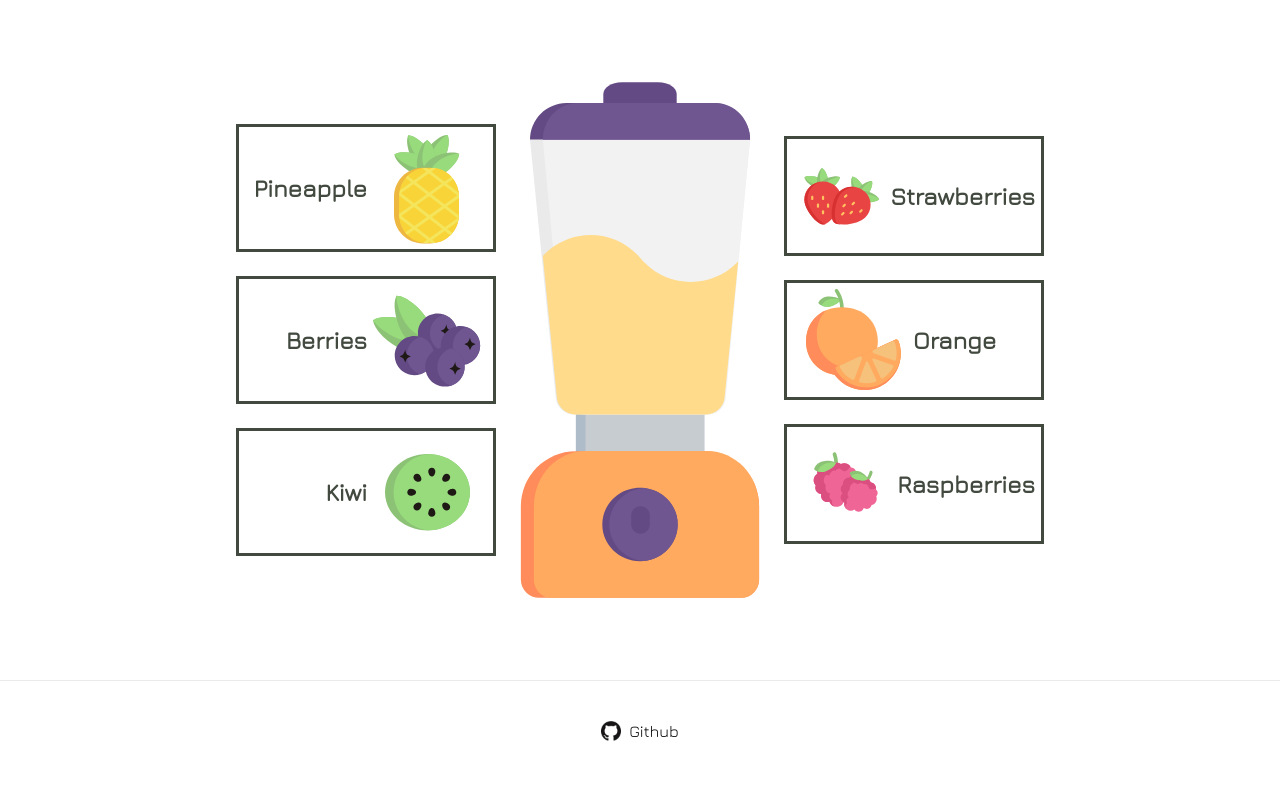
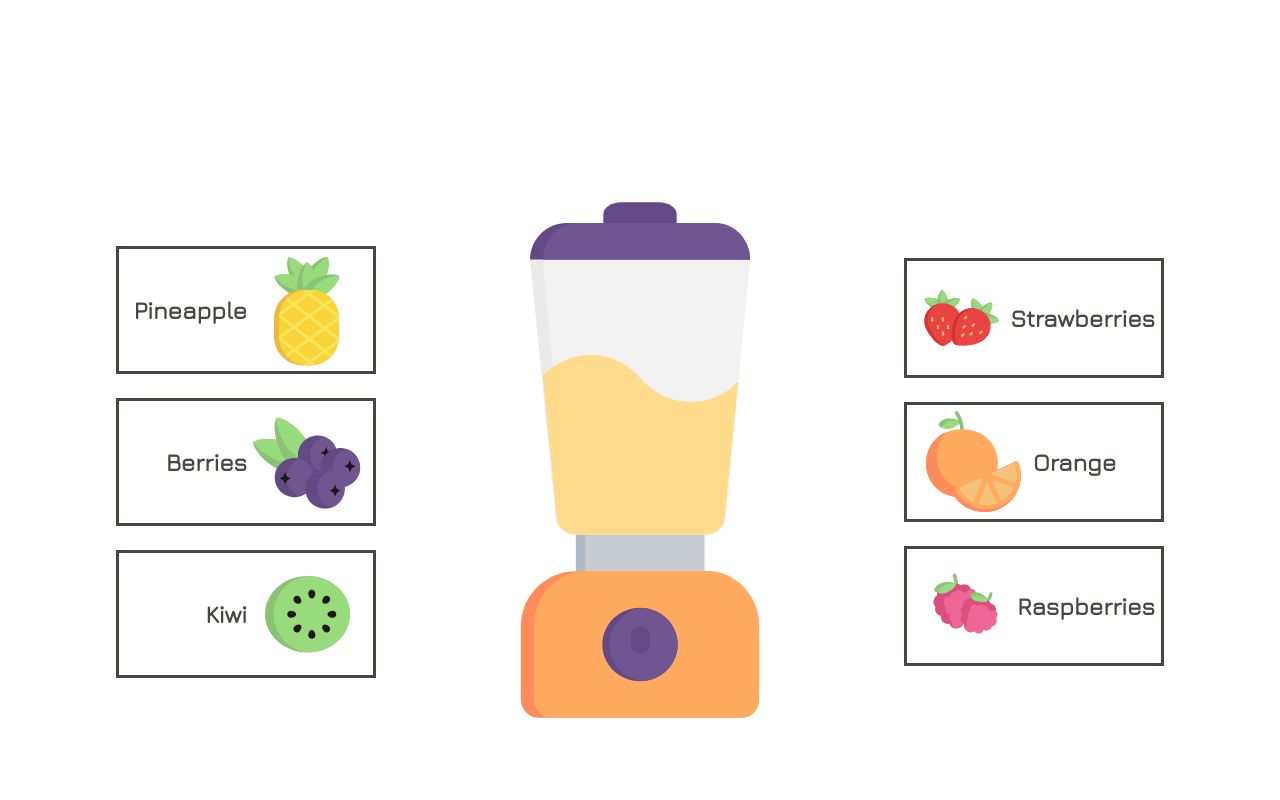
Before and after one commit to JustD4nTe/mixhue, a Next.js app: page / in a window 1280 px wide. Shown: the top 800 px of the page. Built offline with nearby package versions, Linux system fonts and the light colour scheme.

Commit message:
Add Mixer component

```diff
--- /dev/null
+++ b/components/Mixer.jsx
@@ -0,0 +1,11 @@
+import React from "react";
+import Image from "next/image";
+import styles from "../components/Mixer.module.css";
+
+export default function FruitIngredients(props) {
+  return (
+    <div className={styles.mixer}>
+      <Image src={props.imageSource} alt="Mixer with juice" width={240} height={520} />
+    </div>
+  );
+}
--- /dev/null
+++ b/components/Mixer.module.css
@@ -0,0 +1,3 @@
+.mixer{
+    margin: 120px;
+}
--- a/pages/index.js
+++ b/pages/index.js
@@ -3,6 +3,7 @@ import Image from "next/image";
 import styles from "../styles/Home.module.css";
 import FruitIngredientLeft from "../components/FruitIngredientLeft";
 import FruitIngredientRight from "../components/FruitIngredientRight";
+import Mixer from "../components/Mixer";
 
 export default function Home() {
   return (
@@ -29,11 +30,7 @@ export default function Home() {
               imageSource="/images/fruits/mixhue_kiwi.svg"
             />
           </div>
-          <Image
-            src="/images/elements/mixer.svg"
-            alt="Fruit mixer"
-            width={240}
-            height={520}
+          <Mixer imageSource="/images/elements/mixer.svg"
           />
           <div className={styles.ingredients}>
             <FruitIngredientRight
```
